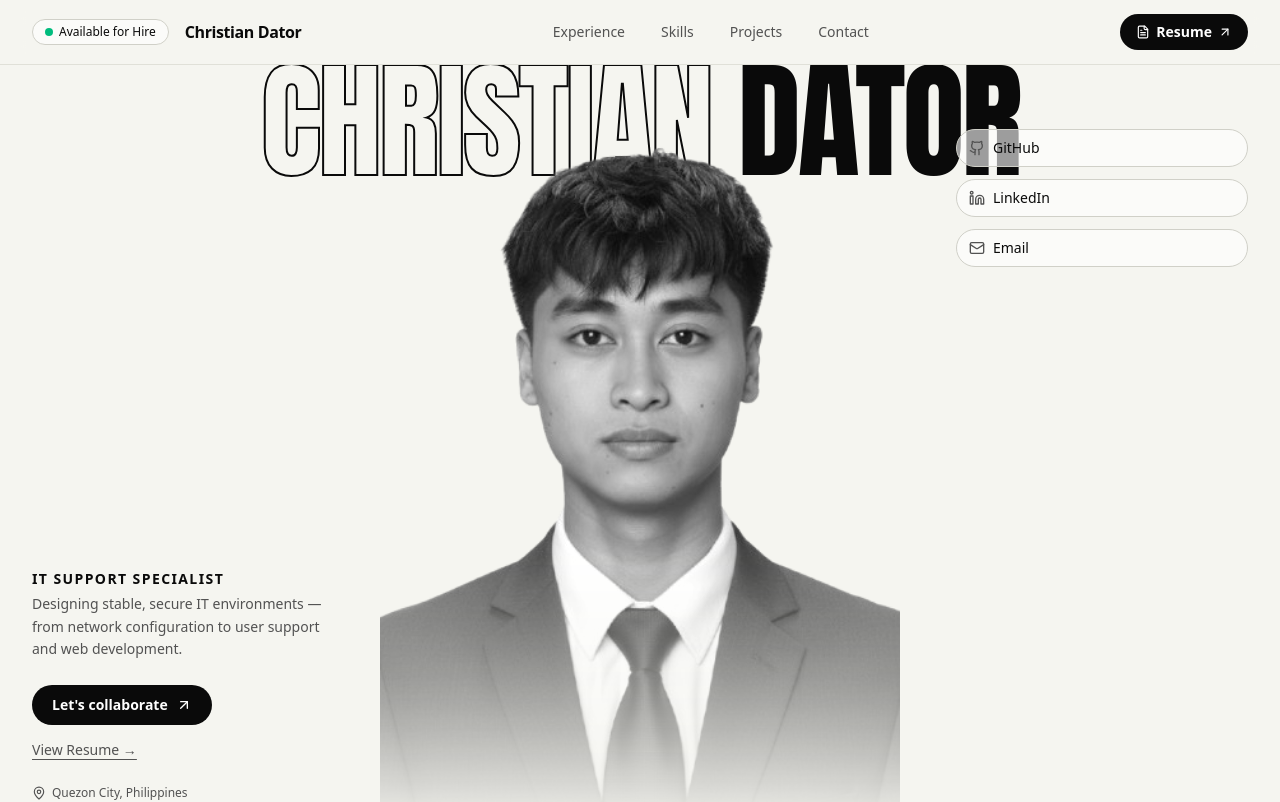
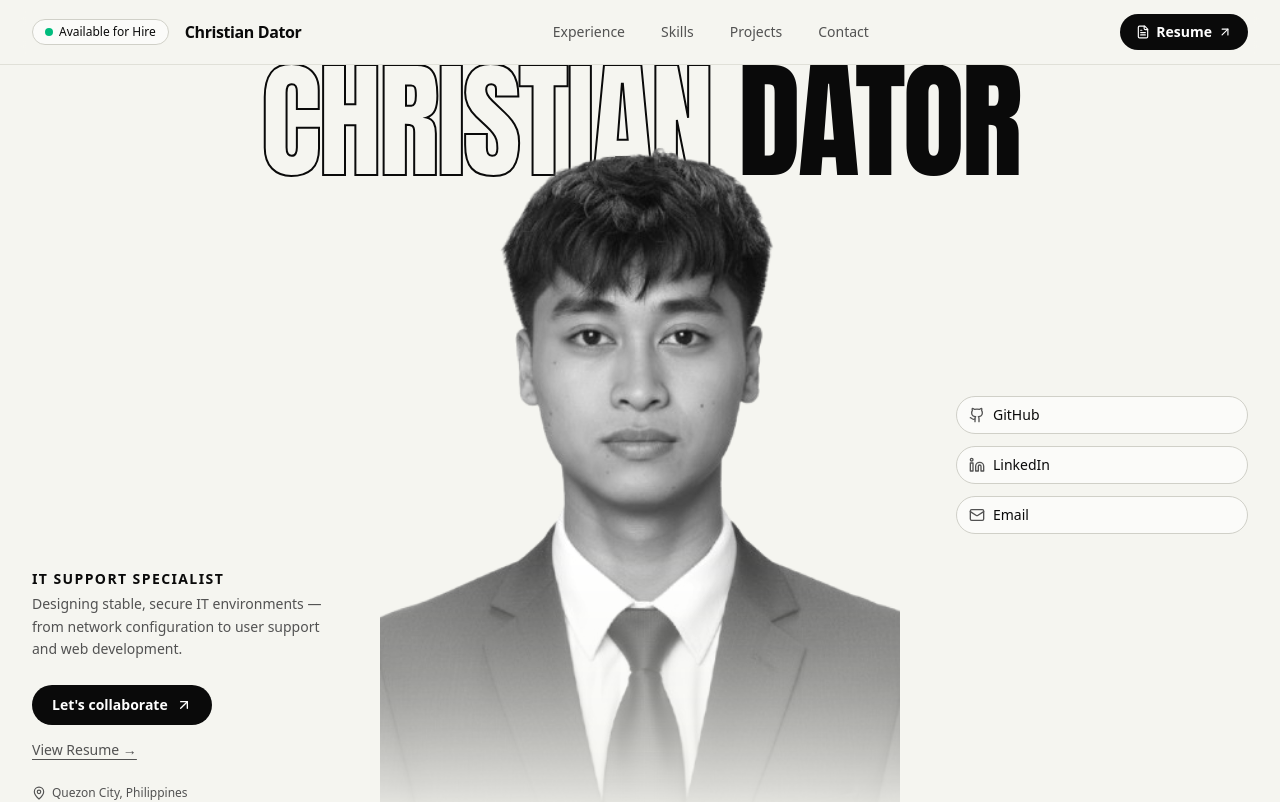
Before and after one commit to Matteoo10/My-Portfolio-Website, a React (Vite) app: page / in a window 1280 px wide. Shown: the top 802 px of the page. Built offline with nearby package versions, Linux system fonts and the light colour scheme.

Commit message:
Center social links at eye level

```diff
--- a/src/components/Hero.tsx
+++ b/src/components/Hero.tsx
@@ -93,7 +93,7 @@ export const Hero: React.FC<HeroProps> = ({ onOpenResume }) => {
           </div>
 
           {/* Right: Social Links (3 cols) */}
-          <div className="col-span-12 lg:col-span-3 flex flex-row lg:flex-col justify-center lg:justify-start gap-3 lg:self-start lg:pt-8">
+          <div className="col-span-12 lg:col-span-3 flex flex-row lg:flex-col justify-center lg:justify-start gap-3 lg:self-center">
             {socialLinks.map(({ label, href, Icon }) => (
               <a
                 key={label}
```
